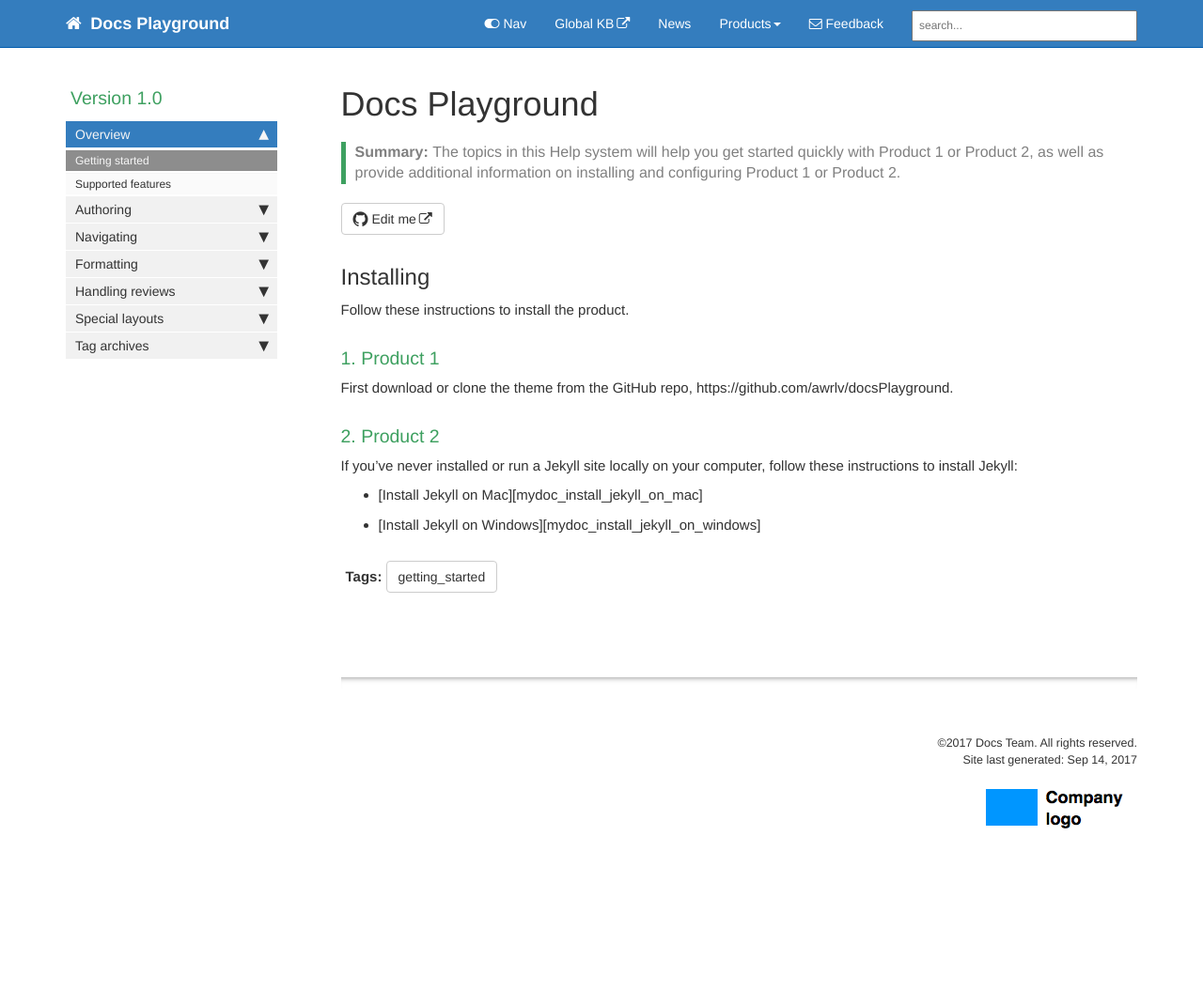
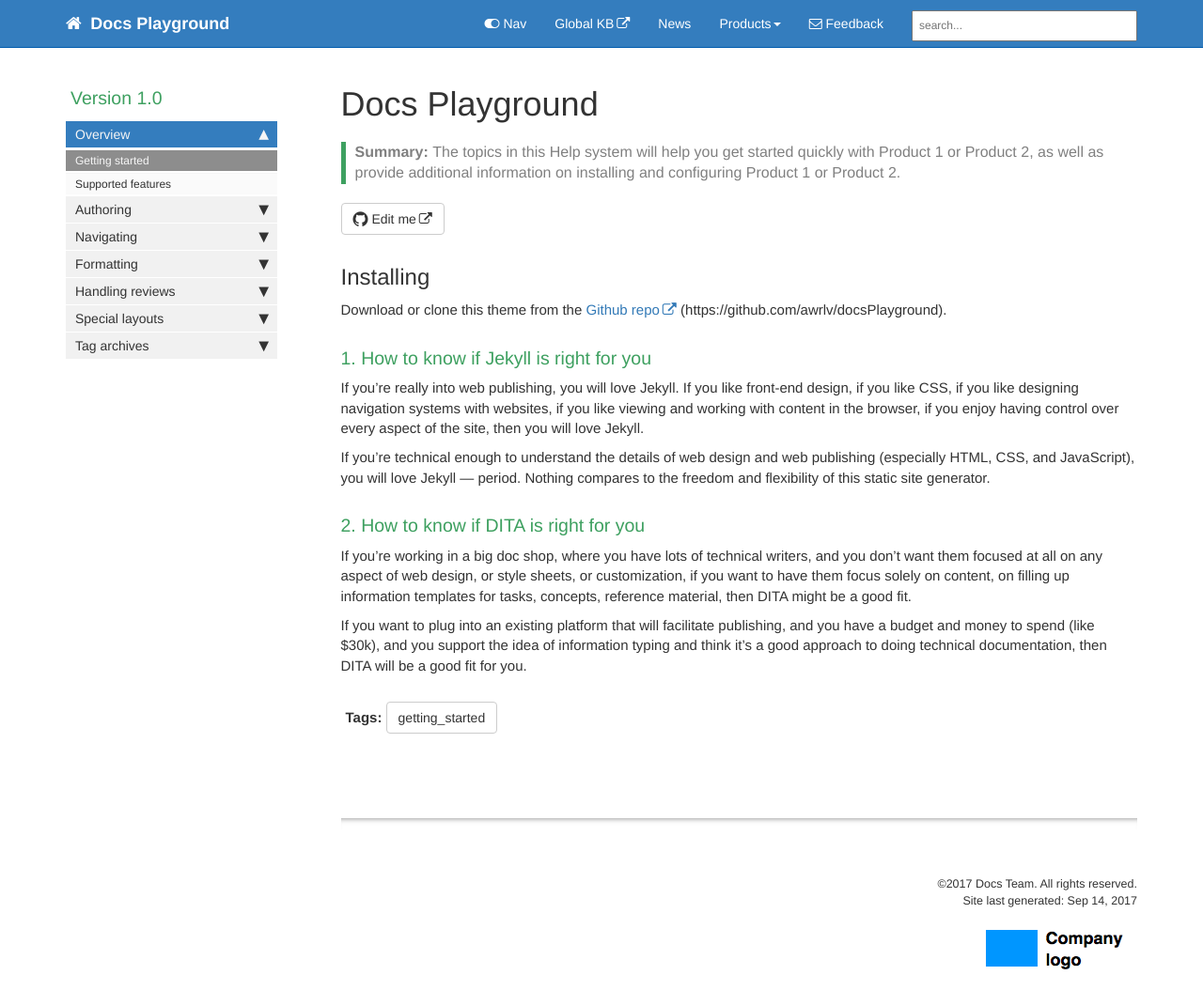
Before and after one commit to awrlv/docsPlayground, a Jekyll site: the page built from index.md, in a window 1280 px wide and 1108 px high. Shown: the top 1071 px of the window at 94% size. Built offline with Jekyll 4.4.1, drawn with Linux system fonts in a browser that asks for light colours; nearby versions of some CDN libraries; comment, search, counter and statistics services are not loaded.

Commit message:
Commit of index.md

```diff
--- a/index.md
+++ b/index.md
@@ -10,18 +10,21 @@ summary: The topics in this Help system will help you get started quickly with P
 
 ## Installing
 
-Follow these instructions to install the product.
+Download or clone this theme from the [Github repo](https://github.com/awrlv/docsPlayground) (https://github.com/awrlv/docsPlayground).
 
-### 1. Product 1
+### 1. How to know if Jekyll is right for you
 
-First download or clone the theme from the GitHub repo, https://github.com/awrlv/docsPlayground.
+If you're really into web publishing, you will love Jekyll. If you like front-end design, if you like CSS, if you like designing navigation systems with websites, if you like viewing and working with content in the browser, if you enjoy having control over every aspect of the site, then you will love Jekyll.
 
-### 2. Product 2
+If you're technical enough to understand the details of web design and web publishing (especially HTML, CSS, and JavaScript), you will love Jekyll — period. Nothing compares to the freedom and flexibility of this static site generator.
 
-If you've never installed or run a Jekyll site locally on your computer, follow these instructions to install Jekyll:
 
-* [Install Jekyll on Mac][mydoc_install_jekyll_on_mac]
-* [Install Jekyll on Windows][mydoc_install_jekyll_on_windows]
+
+### 2. How to know if DITA is right for you
+
+If you're working in a big doc shop, where you have lots of technical writers, and you don't want them focused at all on any aspect of web design, or style sheets, or customization, if you want to have them focus solely on content, on filling up information templates for tasks, concepts, reference material, then DITA might be a good fit.
+
+If you want to plug into an existing platform that will facilitate publishing, and you have a budget and money to spend (like $30k), and you support the idea of information typing and think it's a good approach to doing technical documentation, then DITA will be a good fit for you.
 
 
 
```
